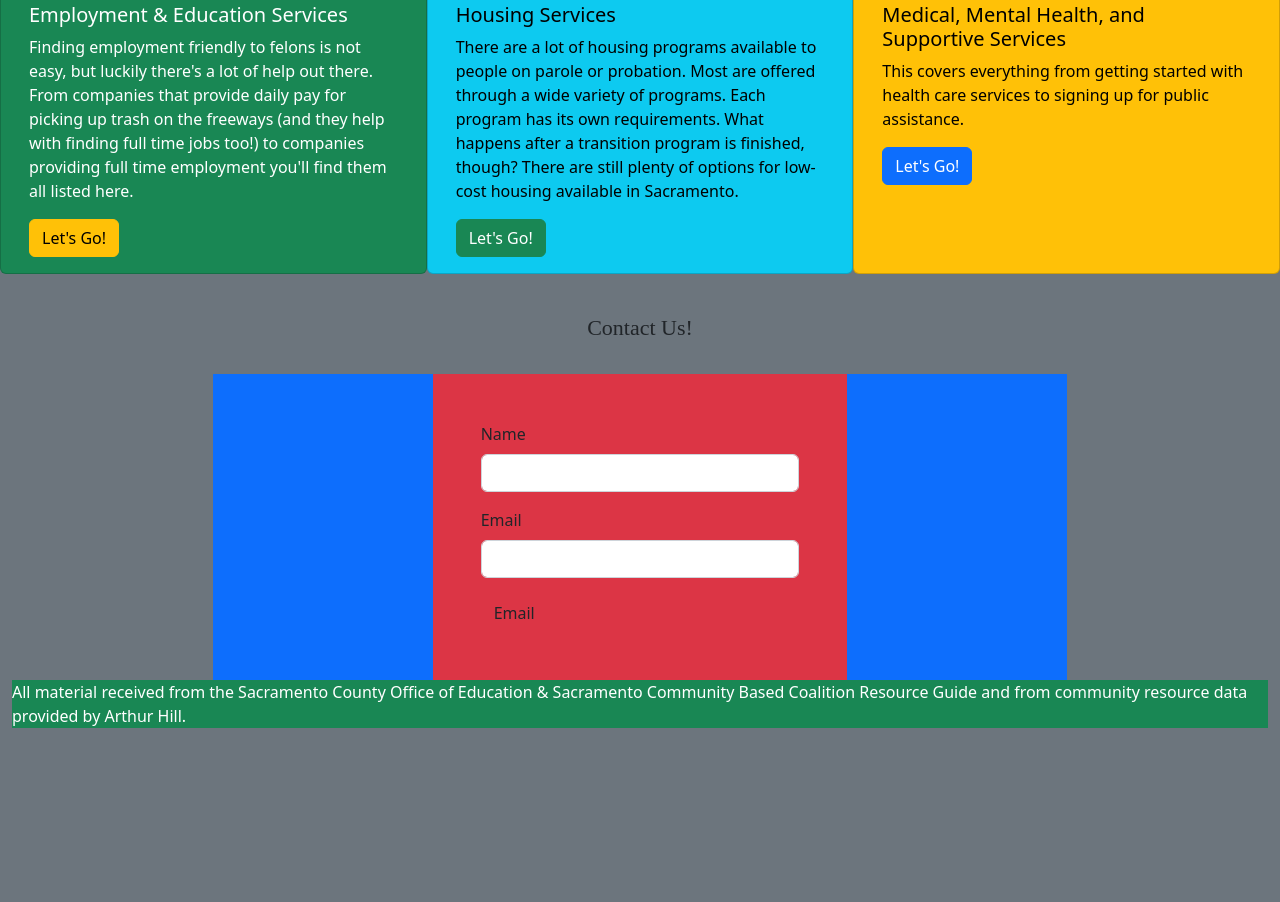
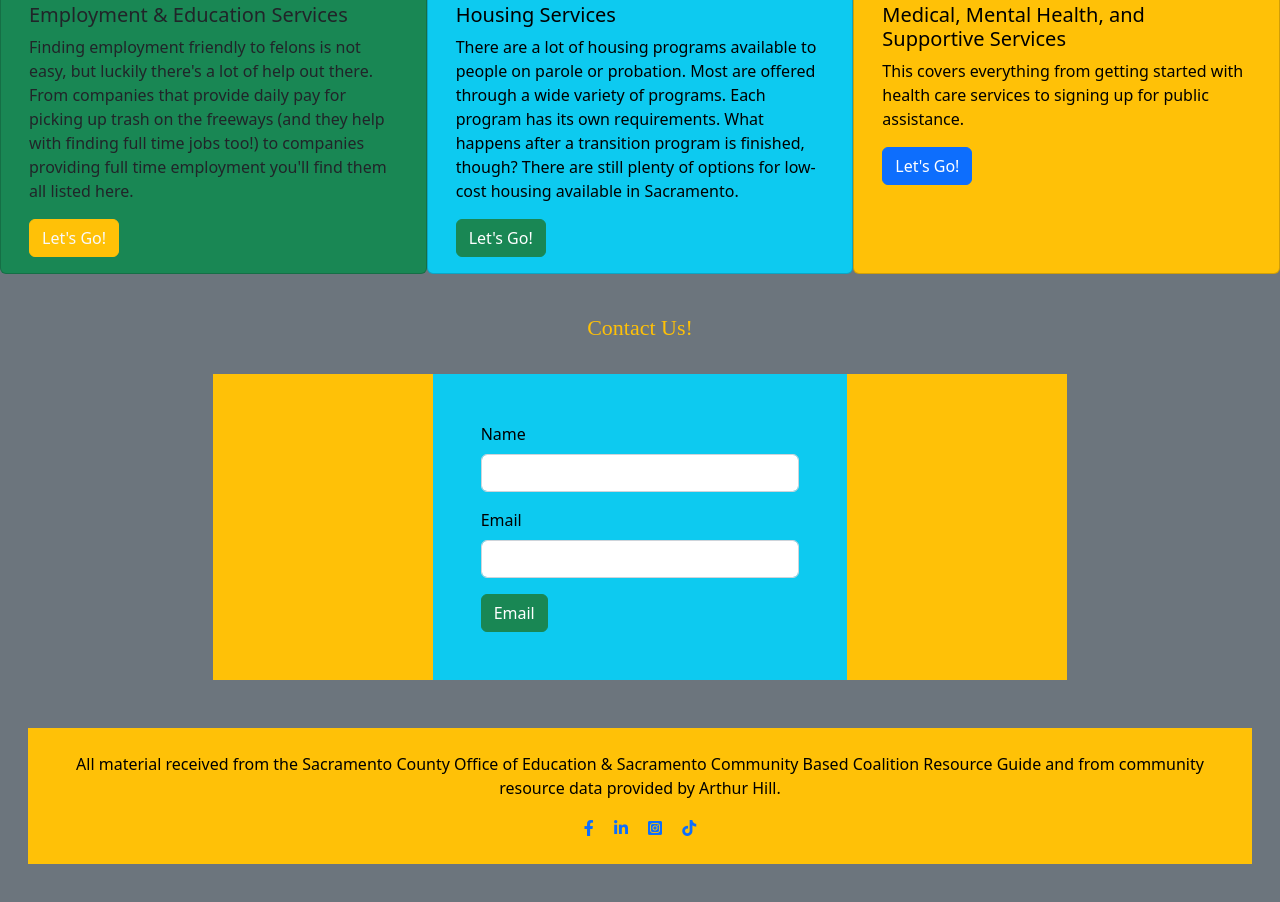
Before and after one commit to DanKirkSac/parole_resources, a plain HTML site: page index.html in a window 1280 px wide. Shown: the part 510-1412 px from the top of the page. Before the commit the page ends 1254 px from the top, so only its background shows below. Drawn offline with nearby package versions, Linux system fonts and the light colour scheme; a web font is replaced by a local one.

Commit message:
Footer changes made, only need pics

```diff
--- a/index.html
+++ b/index.html
@@ -12,9 +12,9 @@
     <link href='https://fonts.googleapis.com/css?family=Share' rel='stylesheet'>
     <!-- CUSTOM CSS STYLES -->
     <link rel="stylesheet" href="css/styles.css" />
-    <link rel="link1" href="housing.html"/>
-    <link rel="link1" href="employment.html"/>
-    <link rel="link1" href="services.html"/>
+    <link rel="stylesheet" href="https://cdnjs.cloudflare.com/ajax/libs/font-awesome/6.2.1/css/all.min.css"
+      integrity="sha512-MV7K8+y+gLIBoVD59lQIYicR65iaqukzvf/nwasF0nqhPay5w/9lJmVM2hMDcnK1OnMGCdVK+iQrJ7lzPJQd1w=="
+      crossorigin="anonymous" referrerpolicy="no-referrer" />
     <title>Parole Resources in the Greater Sacramento Area</title>
   </head>
   <body class="container-fluid bg-secondary">
@@ -40,9 +40,9 @@
         <div class="card .mx-4 text-bg-success mb-3 col-sm" style="width: 12rem;">
           <img src="img/workpic.jpg" class="card-img-top" alt="...">
           <div class="card-body">
-            <h5 class="card-title">Employment & Education Services</h5>
-            <p class="card-text">Finding employment friendly to felons is not easy, but luckily there's a lot of help out there. From companies that provide daily pay for picking up trash on the freeways (and they help with finding full time jobs too!) to companies providing full time employment you'll find them all listed here. </p>
-            <a href="employment.html" class="btn btn-warning">Let's Go!</a>
+            <h5 class="card-title text-dark">Employment & Education Services</h5>
+            <p class="card-text text-dark">Finding employment friendly to felons is not easy, but luckily there's a lot of help out there. From companies that provide daily pay for picking up trash on the freeways (and they help with finding full time jobs too!) to companies providing full time employment you'll find them all listed here. </p>
+            <a href="employment.html" class="btn btn-warning text-light">Let's Go!</a>
           </div>
         </div>
 
@@ -73,11 +73,11 @@
         <!--Health Services/Public Assistance - This covers everything from getting started with health care services to signing up for public assistance.  -->
         <!--Contact Form-->
         <section class="row">
-          <h2 class="text-center">
+          <h2 class="text-center text-warning">
             Contact Us!
           </h2>
-          <div class="col-8 offset-2 bg-primary d-flex justify-content-center align-items-center">
-            <form class="w-50 bg-danger p-5" action="#">
+          <div class="col-8 offset-2 bg-warning d-flex justify-content-center align-items-center">
+            <form class="w-50 text-bg-info p-5" action="#">
               <div class="mb-3">
                 <label class="form-label" for="Input-Name">Name</label>
                 <input class="form-control" type="text" name="Name" id="Input-Name">
@@ -86,16 +86,25 @@
                 <label class="form-label" for="Input-Email">Email</label>
                 <input class="form-control" type="email" name="Email" id="Input-Email">
               </div>
-              <button type="submit" class="btn">Email</button>
+              <button type="submit" class="btn btn-success">Email</button>
             </form>
           </div>
         </section>
       </main>
 
-  <footer>
-    <p class="text-bg-success">All material received from the Sacramento County Office of Education & Sacramento Community
+  <footer class="text-center">
+    <div class="text-bg-warning mx-3 my-5 px-4 py-4">
+    <p>All material received from the Sacramento County Office of Education & Sacramento Community
       Based Coalition Resource Guide and from community resource data provided by Arthur Hill.</p>
+      <div>
+      <a class="mx-2" href="www.facebook.com" target="_blank"><i class="fa-brands fa-facebook-f"></i></a>
+      <a class="mx-2" href="www.linkedin.com" target="_blank"><i class="fa-brands fa-linkedin-in"></i></a>
+      <a class="mx-2" href="www.instagram.com" target="_blank"><i class="fa-brands fa-square-instagram"></i></a>
+      <a class="mx-2" href="www.tiktok.com" target="_blank"><i class="fa-brands fa-tiktok"></i></a>
+    </div>
+    </div>
   </footer>
+
 
     <!-- Bootstrap Bundle with Popper -->
     <script src="https://cdn.jsdelivr.net/npm/bootstrap@5.2.2/dist/js/bootstrap.bundle.min.js" integrity="sha384-OERcA2EqjJCMA+/3y+gxIOqMEjwtxJY7qPCqsdltbNJuaOe923+mo//f6V8Qbsw3" crossorigin="anonymous"></script>
```
Also changed, not shown: employment.html (+7 -7 lines), housing.html (+6 -7 lines), services.html (+7 -8 lines).
